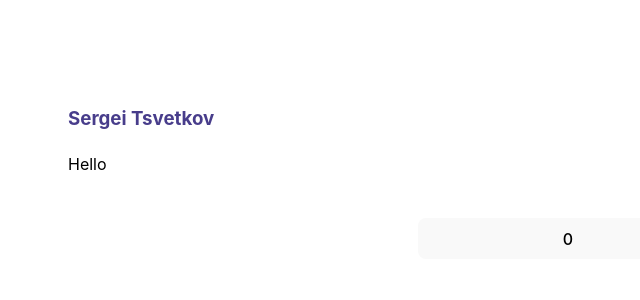
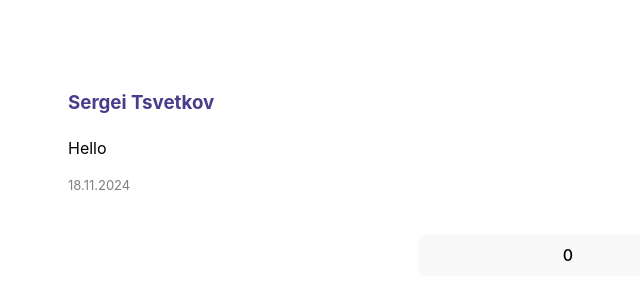
Before and after one commit to tsvetkovsergey/git-practice, a React (Vite) app: page / in a window 1280 px wide. Shown: the part 240-540 px from the top of the page, without its empty margins (72-712 px from the left). Built offline with nearby package versions, Linux system fonts and the light colour scheme.

Commit message:
add message date

```diff
--- a/src/components/UserBox/UserBox.jsx
+++ b/src/components/UserBox/UserBox.jsx
@@ -6,6 +6,7 @@ export const UserBox = () => {
     <div className="box">
       <h3 className="authorname">Sergei Tsvetkov</h3>
       <p>Hello</p>
+      <p className="date">18.11.2024</p>
     </div>
   );
 };
--- a/src/components/UserBox/UserBox.styles.css
+++ b/src/components/UserBox/UserBox.styles.css
@@ -11,3 +11,8 @@
 .authorname {
   color: darkslateblue;
 }
+
+.date {
+  color: grey;
+  font-size: small;
+}
```
